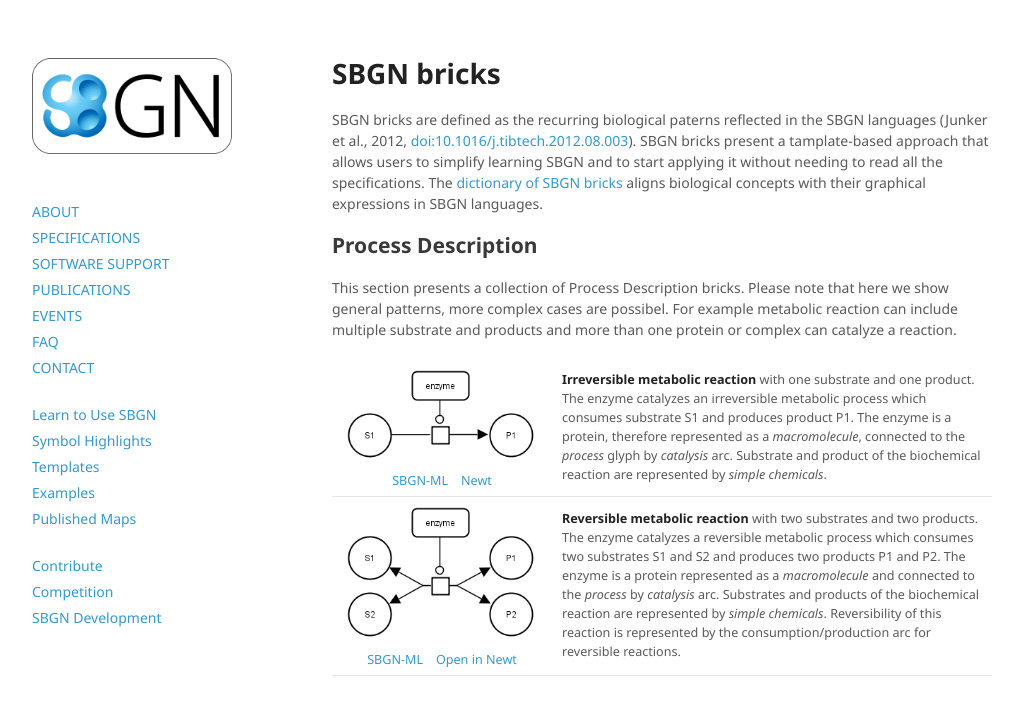
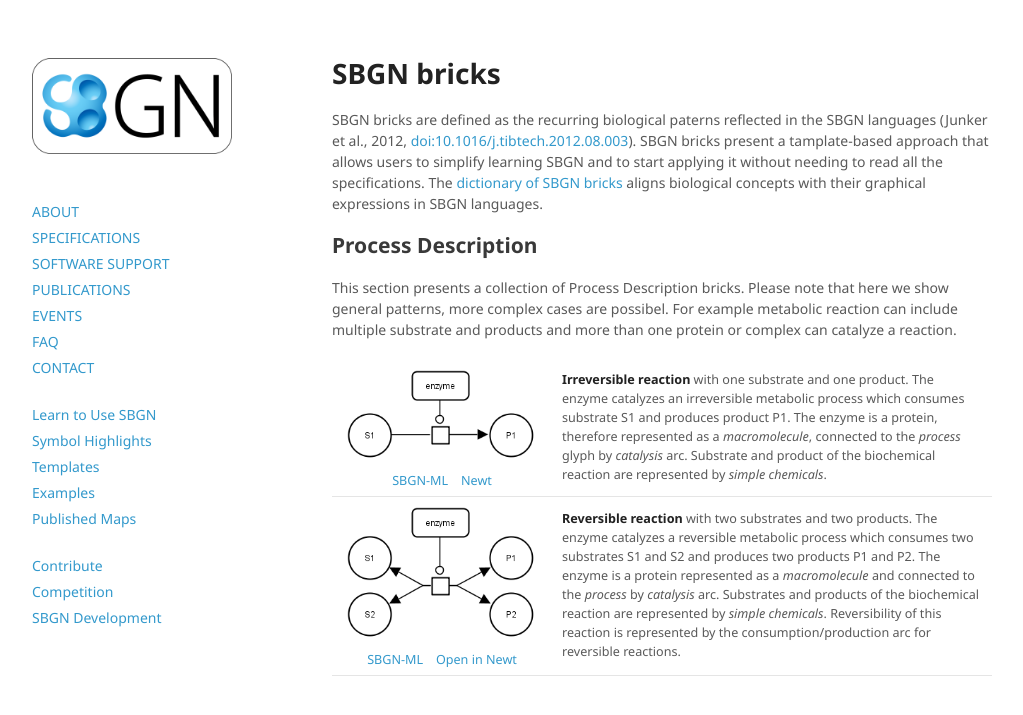
Before and after one commit to sbgn/sbgn, a Jekyll site: the page built from docs/sbgn_bricks.md, in a window 1280 px wide. Shown: the top 715 px of the page, without its empty margins (128-1151 px from the left). Built offline with Jekyll 4.4.1, drawn with Linux system fonts in a browser that asks for light colours; nearby versions of some CDN libraries.

Commit message:
Update sbgn_bricks.md

```diff
--- a/docs/sbgn_bricks.md
+++ b/docs/sbgn_bricks.md
@@ -15,10 +15,10 @@
 <table style="font-size:90%;">
     <tr>
       <td style="width: 200px; text-align: center;"><img src="../sbgn/downloads/bricks/PD_catalysis_irr_1_1.png"/> <br /> <a href="http://sbgn.github.io/sbgn/downloads/bricks/PD_catalysis_irr_1_1.sbgn" target="_blank">SBGN-ML</a> &ensp; <a href="http://web.newteditor.org/?URL=http://sbgn.github.io/sbgn/downloads/bricks/PD_catalysis_irr_1_1.sbgn" target="_blank">Newt</a></td>
-      <td><strong>Irreversible metabolic reaction</strong> with one substrate and one product. The enzyme catalyzes an irreversible metabolic process which consumes substrate S1 and produces product P1. The enzyme is a protein, therefore represented as a <i>macromolecule</i>, connected to the <i>process</i> glyph by <i>catalysis</i> arc. Substrate and product of the biochemical reaction are represented by <i>simple chemicals</i>.</td>
+      <td><strong>Irreversible reaction</strong> with one substrate and one product. The enzyme catalyzes an irreversible metabolic process which consumes substrate S1 and produces product P1. The enzyme is a protein, therefore represented as a <i>macromolecule</i>, connected to the <i>process</i> glyph by <i>catalysis</i> arc. Substrate and product of the biochemical reaction are represented by <i>simple chemicals</i>.</td>
     </tr>
     <tr>
       <td style="width: 200px; text-align: center;"><img src="../sbgn/downloads/bricks/PD_catalysis_rev_2_2.png"/> <br /> <a href="/sbgn/downloads/bricks/PD_catalysis_rev_2_2.sbgn" target="_blank">SBGN-ML</a> &ensp; <a href="http://web.newteditor.org/?URL=http://sbgn.github.io/sbgn/downloads/bricks/PD_catalysis_rev_2_2.sbgn" target="_blank">Open in Newt</a></td>
-      <td><strong>Reversible metabolic reaction</strong> with two substrates and two products. The enzyme catalyzes a reversible metabolic process which consumes two substrates S1 and S2 and produces two products P1 and P2. The enzyme is a protein represented as a <i>macromolecule</i> and connected to the <i>process</i> by <i>catalysis</i> arc. Substrates and products of the biochemical reaction are represented by <i>simple chemicals</i>. Reversibility of this reaction is represented by the consumption/production arc for reversible reactions.</td>
+      <td><strong>Reversible reaction</strong> with two substrates and two products. The enzyme catalyzes a reversible metabolic process which consumes two substrates S1 and S2 and produces two products P1 and P2. The enzyme is a protein represented as a <i>macromolecule</i> and connected to the <i>process</i> by <i>catalysis</i> arc. Substrates and products of the biochemical reaction are represented by <i>simple chemicals</i>. Reversibility of this reaction is represented by the consumption/production arc for reversible reactions.</td>
     </tr>
 </table>
```
